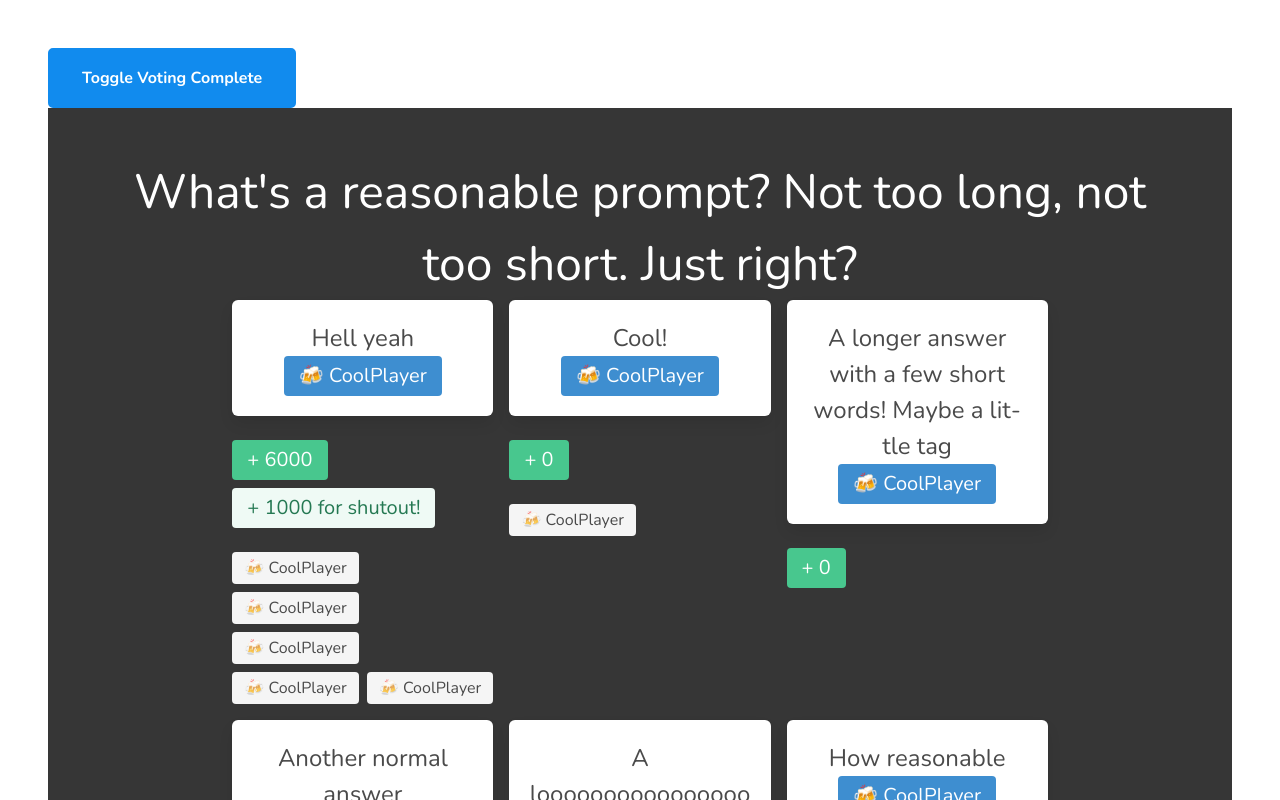
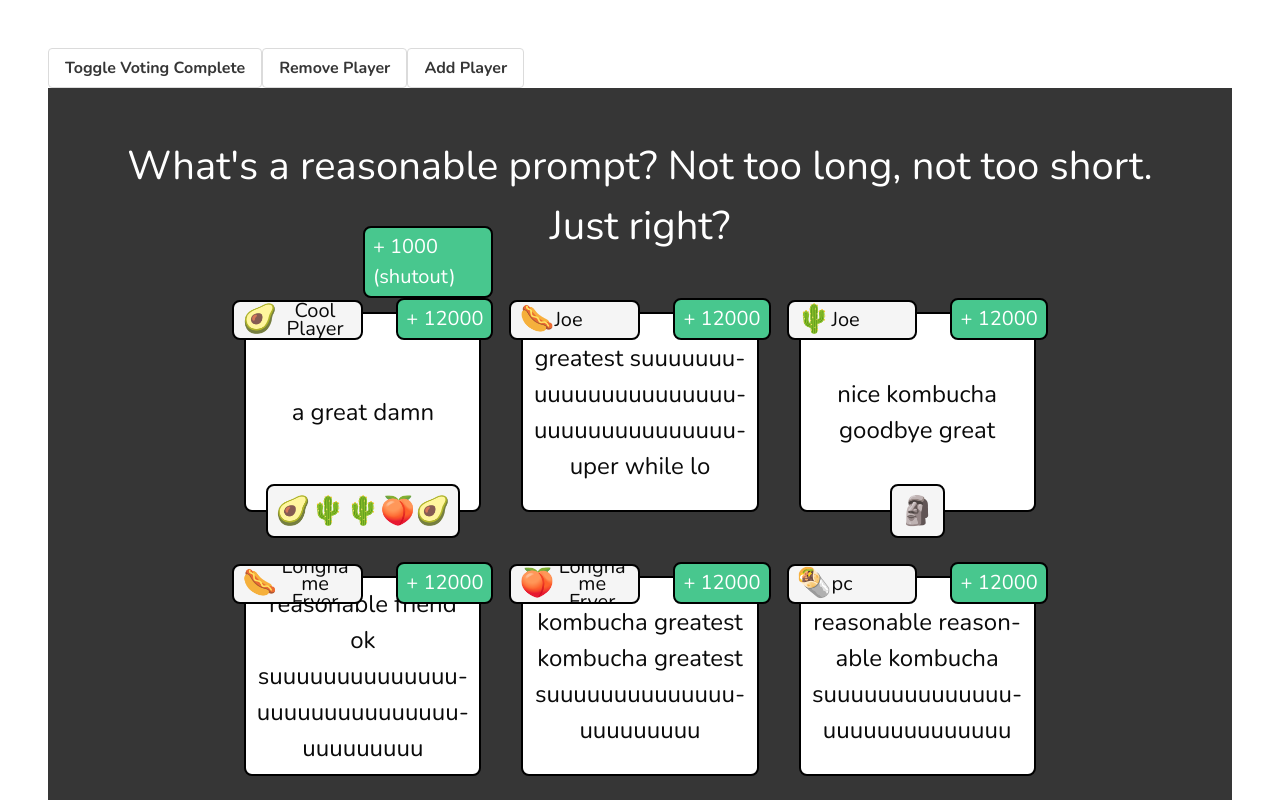
Before and after one commit to pricecomstock/project-appleseed, a React (Create React App) app: page /test in a window 1280 px wide. Shown: the top 800 px of the page. Built offline with nearby package versions, Linux system fonts and the light colour scheme; the HTML template or start-up script is replaced by a standard one.

Commit message:
:lipstick: major rework of readingdisplay

```diff
--- a/src/appleseed.scss
+++ b/src/appleseed.scss
@@ -52,15 +52,112 @@ $family-sans-serif: "Nunito", sans-serif;
   flex-wrap: wrap;
   justify-content: center;
   align-items: stretch;
-  align-content: flex-start;
+  align-content: space-around;
   row-gap: 1em;
   column-gap: 1em;
+
+  margin-top: 2rem;
 
   overflow-wrap: anywhere;
   hyphens: auto;
 
   > div {
     flex: 0 1 24%;
+  }
+}
+
+.answer-card-container {
+  color: $black;
+  height: 14rem;
+  display: grid;
+  grid-template-columns: 1.5rem 1fr 1fr 1.5rem;
+  grid-template-rows: 2.5rem 1fr 2.5rem;
+  gap: 0 0;
+  margin: 0.75rem 0rem;
+}
+
+.answer-card {
+  grid-column: 1 / 5;
+  grid-row: 1 / 4;
+  overflow: hidden;
+  border-radius: 8px;
+  margin: 0.75rem;
+  padding: 0.5rem;
+  background-color: white;
+  z-index: 0;
+  border: 2px solid black;
+
+  > p.answer-text {
+    flex: 0 0 100%;
+    text-align: center;
+  }
+}
+
+.author {
+  display: flex;
+  justify-content: left;
+  align-items: center;
+  grid-column: 1 / 3;
+  grid-row: 1 / 2;
+  z-index: 1;
+  border-radius: 8px;
+  background-color: $info;
+  text-align: center;
+  font-size: 1.25rem;
+  line-height: 1.1rem;
+  background-color: $white-ter;
+}
+
+.flex-center-text {
+  display: flex;
+  justify-content: center;
+  align-items: center;
+}
+
+.voters {
+  grid-column: 1 / 5;
+  grid-row: 3 / 4;
+  z-index: 1;
+  margin: auto;
+  background-color: $white-ter;
+  overflow: break-word;
+  text-align: center;
+
+  > div {
+    flex: 0 0 1;
+  }
+}
+
+.answer-badge-emoji {
+  font-size: 1.75rem;
+}
+
+.answer-badge {
+  border-radius: 8px;
+  border: 2px solid black;
+  overflow: hidden;
+  padding: 0.25rem 0.5rem;
+}
+
+.points {
+  justify-self: right;
+  grid-column: 3 / 5;
+  grid-row: 1 / 2;
+  z-index: 1;
+  display: flex;
+  justify-content: flex-end;
+  align-items: right;
+  align-content: flex-end;
+  flex-wrap: wrap;
+  // font-size: 1.75rem;
+  // background-color: $info;
+  // border-radius: 8px;
+  // margin: auto;
+  // padding: 0.25rem 0.5rem;
+  > div {
+    background-color: $green;
+    font-size: 1.25rem;
+    color: white;
   }
 }
 
--- a/src/components/host/AnswerCard.jsx
+++ b/src/components/host/AnswerCard.jsx
@@ -5,38 +5,33 @@ export default class AnswerCard extends Component {
   render() {
     console.log("voters", this.props.voters);
     return (
-      <div className="">
-        <div className="box has-text-centered">
-          <h3 className="is-size-4">{this.props.text}</h3>
-          {this.props.votingIsComplete && (
-            <span className="tag is-info is-large">
-              {this.props.playerData.emoji} {this.props.playerData.nickname}
-            </span>
-          )}
+      <div className="answer-card-container">
+        <div className="answer-card flex-center-text">
+          <p className="is-size-4 answer-text">{this.props.text}</p>
         </div>
         {this.props.votingIsComplete && (
-          <div>
-            <div className="tags">
-              <span className="tag is-success is-large">
-                + {this.props.basePoints}
-              </span>
-              {this.props.isShutout && (
-                <span className="tag is-success is-light is-large">
-                  + {this.props.shutoutPoints} for shutout!
-                </span>
-              )}
-            </div>
-            <div className="tags">
-              {this.props.voters.map((playerData, voterIndex) => {
-                return (
-                  <span className="tag is-medium is-light" key={voterIndex}>
-                    {playerData.emoji}
-                    &nbsp;
-                    {playerData.nickname}
-                  </span>
-                );
-              })}
-            </div>
+          <div className="author answer-badge">
+            <div className="answer-badge-emoji">
+              {this.props.playerData.emoji}
+            </div>{" "}
+            <div>{this.props.playerData.nickname}</div>
+          </div>
+        )}
+        {this.props.votingIsComplete && (
+          <div className="points">
+            {this.props.isShutout && (
+              <div className="answer-badge">
+                + {this.props.shutoutPoints} (shutout)
+              </div>
+            )}
+            <div className="answer-badge">+ {this.props.basePoints}</div>
+          </div>
+        )}
+        {this.props.votingIsComplete && this.props.voters.length > 0 && (
+          <div className="voters answer-badge answer-badge-emoji">
+            {this.props.voters.map((playerData, voterIndex) => {
+              return <span key={voterIndex}>{playerData.emoji}</span>;
+            })}
           </div>
         )}
       </div>
--- a/src/components/host/ReadingDisplay.jsx
+++ b/src/components/host/ReadingDisplay.jsx
@@ -8,9 +8,8 @@ export default class ReadingDisplay extends Component {
         <div className="hero is-dark">
           <div className="hero-body">
             <div className="container has-text-centered">
-              <h1 className="is-size-1">{this.props.prompt.text}</h1>
+              <h1 className="is-size-2">{this.props.prompt.text}</h1>
             </div>
-            <div className="container">
             <div className="reading-answers-view">
               {this.props.prompt.answers &&
                 this.props.prompt.answers.map((answer, answerIndex) => {
@@ -47,7 +46,6 @@ export default class ReadingDisplay extends Component {
           </div>
         </div>
       </div>
-      </div>
     );
   }
 }
--- a/src/components/pages/TestView.jsx
+++ b/src/components/pages/TestView.jsx
@@ -1,57 +1,128 @@
 import React, { Component } from "react";
 import ReadingDisplay from "../host/ReadingDisplay";
+import C from "../../constants";
 
-const testData = {
+const randomItemFromArray = (arr) => {
+  return arr[Math.floor(Math.random() * arr.length)];
+};
+
+const nicknames = ["Cool Player", "pc", "SaRaH", "Joe", "Longname Fryer"];
+const emoji = ["⚡", "🌈", "🍑", "🥑", "🌯", "🌭", "🌵", "🏈", "📀", "🗿"];
+const randomPlayerData = (_id) => {
+  return {
+    connected: true,
+    nickname: randomItemFromArray(nicknames),
+    emoji: randomItemFromArray(emoji),
+    playerId: "abcdefgi123",
+  };
+};
+
+const generateTestData = (numPlayers) => {
+  const generateAnswer = () => {
+    const words = [
+      "a",
+      "ok",
+      "the",
+      "cool",
+      "nice",
+      "damn",
+      "great",
+      "while",
+      "friend",
+      "tastier",
+      "goodbye",
+      "kombucha",
+      "greatest",
+      "reasonable",
+      "looooooooooooooong",
+      "suuuuuuuuuuuuuuuuuuuuuuuuuuuuuuuuuuuuuuper",
+    ];
+    const numWords = Math.floor(Math.random() * 5) + 3;
+    const answerWords = [];
+    for (let i = 0; i < numWords; i++) {
+      answerWords.push(words[Math.floor(Math.random() * words.length)]);
+    }
+    return answerWords.join(" ").substr(0, C.MAX_ANSWER_CHARS);
+  };
+  const generateAnswerPairs = (number) => {
+    const pairs = [];
+    for (let i = 0; i < number; i++) {
+      pairs.push(["id", generateAnswer()]);
+    }
+    return pairs;
+  };
+  const generateVotingResults = (numPlayers) => {
+    const results = {};
+    const keys = Array(numPlayers)
+      .fill(0)
+      .map(() => {
+        return Math.random() * 1000; // this might collide sometimes but its test data so oh well
+      });
+    for (const key of keys) {
+      let setToZero = Math.random() < 0.7; // set most answers to 0 for testing longer groups
+      results[key] = setToZero ? 0 : Math.floor(Math.random() * numPlayers);
+    }
+    return results;
+  };
+  return {
     prompt: {
       text:
         "What's a reasonable prompt? Not too long, not too short. Just right?",
-    answers: [
-      ["id", "Hell yeah"],
-      ["id", "Cool!"],
-      ["id", "A longer answer with a few short words! Maybe a little tag"],
-      ["id", "Another normal answer"],
-      ["id", "A looooooooooooooooooooooooooooooooooooooooooooooong word"],
-      ["id", "How reasonable"],
-    ],
-  },
-  playerData: {
-    connected: true,
-    nickname: "CoolPlayer",
-    emoji: "🍻",
-    playerId: "abcdefgi123",
+      answers: generateAnswerPairs(numPlayers),
     },
     scoringDetails: {
-    pointsArray: [6000, 0, 0, 0, 0, 0],
+      pointsArray: Array(numPlayers).fill(12000),
       isShutout: true,
       shutoutIndex: 0,
       shutoutPoints: "1000",
     },
-  votingResults: { a: 0, b: 0, c: 0, d: 0, e: 0, f: 1 },
+    votingResults: generateVotingResults(numPlayers),
+  };
 };
 
 export default class TestView extends Component {
   state = {
     rd_votingComplete: true,
+    testData: generateTestData(6),
+    numPlayers: 6,
   };
   toggleVotingComplete = () => {
     this.setState({
       rd_votingComplete: !this.state.rd_votingComplete,
     });
   };
+
+  setNumPlayers = (numPlayers) => {
+    this.setState({
+      numPlayers: numPlayers,
+      testData: generateTestData(numPlayers),
+    });
+  };
+
   render() {
     return (
       <div>
-        <button onClick={this.toggleVotingComplete}>
+        <button className="button" onClick={this.toggleVotingComplete}>
           Toggle Voting Complete
         </button>
+        <button
+          className="button"
+          onClick={() => this.setNumPlayers(this.state.numPlayers - 1)}
+        >
+          Remove Player
+        </button>
+        <button
+          className="button"
+          onClick={() => this.setNumPlayers(this.state.numPlayers + 1)}
+        >
+          Add Player
+        </button>
         <ReadingDisplay
-          prompt={testData.prompt}
-          votingResults={testData.votingResults}
-          scoringDetails={testData.scoringDetails}
+          prompt={this.state.testData.prompt}
+          votingResults={this.state.testData.votingResults}
+          scoringDetails={this.state.testData.scoringDetails}
           votingIsComplete={this.state.rd_votingComplete}
-          getPlayerInfoById={(id) => {
-            return testData.playerData;
-          }}
+          getPlayerInfoById={randomPlayerData}
         ></ReadingDisplay>
       </div>
     );
--- a/src/constants.js
+++ b/src/constants.js
@@ -9,7 +9,7 @@ const C = {
 
   MAX_PROMPT_CHARS: 140,
   MAX_ANSWER_CHARS: 60,
-  MAX_NAME_CHARS: 18,
+  MAX_NAME_CHARS: 14,
 
   VOTING_MODES: {
     NOT_OWN_QUESTIONS: "not own questions", // can't vote for own prompts
```
Lines whose indentation alone changed are shown as unchanged.
